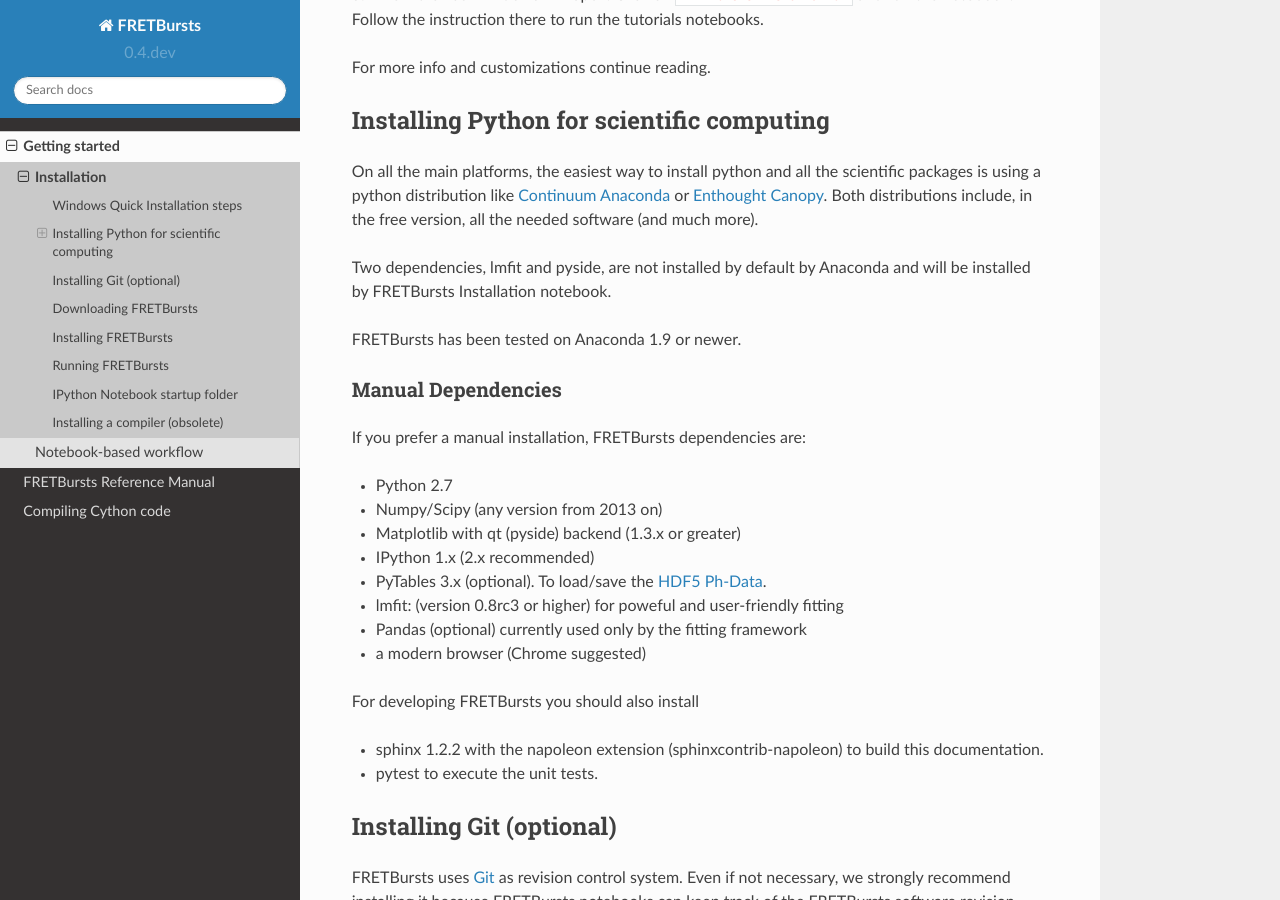
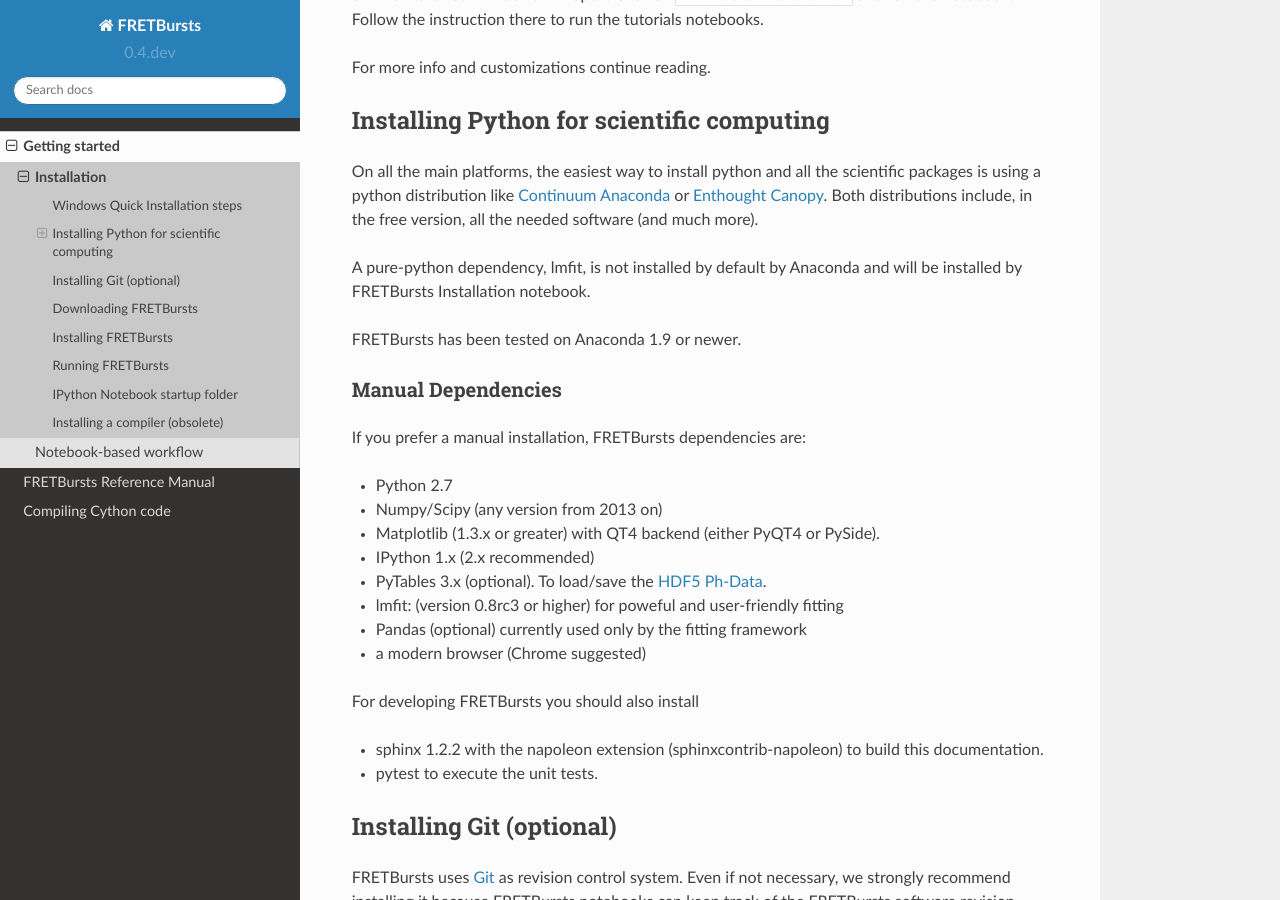
Before and after one commit to tritemio/FRETBursts, a Sphinx documentation site: the page built from docs/source/installation.rst, in a window 1280 px wide and 900 px high, scrolled down 846 px. Built offline with Sphinx 7.4.7 and the Read the Docs theme 2.0.0, drawn with Linux system fonts in a browser that asks for light colours.

Commit message:
Docs: Don't require PySide installation, and update docs.

```diff
--- a/docs/source/installation.rst
+++ b/docs/source/installation.rst
@@ -43,7 +43,7 @@ the scientific packages is using a python distribution like
 distributions include, in the free version, all the needed software (and much
 more).
 
-Two dependencies, lmfit and pyside, are not installed by default by
+A pure-python dependency, lmfit, is not installed by default by
 Anaconda and will be installed by FRETBursts Installation notebook.
 
 FRETBursts has been tested on Anaconda 1.9 or newer.
@@ -55,7 +55,7 @@ If you prefer a manual installation, FRETBursts dependencies are:
 
 - Python 2.7
 - Numpy/Scipy (any version from 2013 on)
-- Matplotlib with qt (pyside) backend (1.3.x or greater)
+- Matplotlib (1.3.x or greater) with QT4 backend (either PyQT4 or PySide).
 - IPython 1.x (2.x recommended)
 - PyTables 3.x (optional). To load/save the :ref:`HDF5 Ph-Data <hdf5-format>`.
 - lmfit: (version 0.8rc3 or higher) for poweful and user-friendly fitting
```
Also changed, not shown: README.md (+3 -2 lines), 1 other file.
